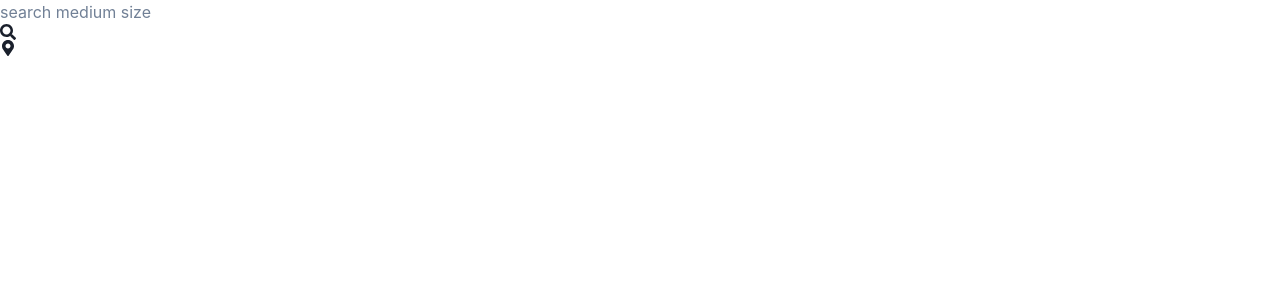
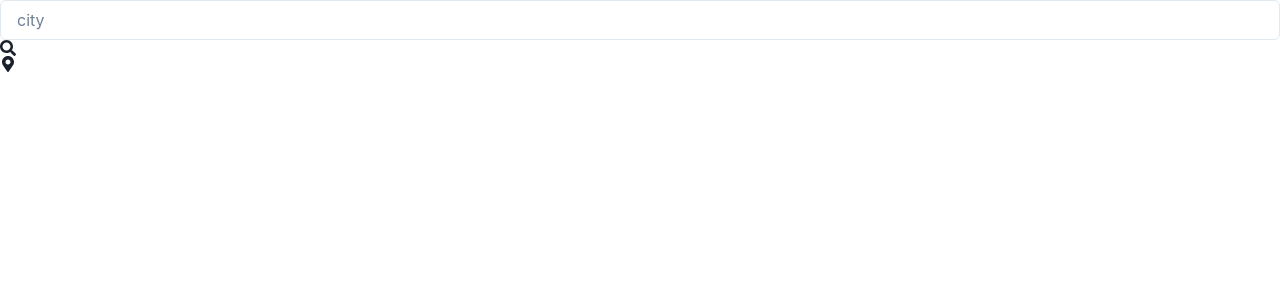
Before and after one commit to asiimwe-a/mentorship-weather-app, a React (Create React App) app: page / in a window 1280 px wide. Shown: the top 300 px of the page. Built offline with nearby package versions, Linux system fonts and the light colour scheme.

Commit message:
add UI design of input field

```diff
--- a/src/components/input.tsx
+++ b/src/components/input.tsx
@@ -1,7 +1,7 @@
 /* eslint-disable @typescript-eslint/no-unused-vars */
 import { Dispatch, SetStateAction, useEffect, useState } from "react";
 import { FaSearch, FaMapMarkerAlt } from "react-icons/fa";
-import { Input } from '@chakra-ui/react'
+import { Box, Input } from '@chakra-ui/react'
 
 export default function Searchbar(search: {
     setSearch: Dispatch<SetStateAction<string | undefined>>;
@@ -25,16 +25,16 @@ export default function Searchbar(search: {
     });
 
     return (
-        <div className="flex  items-center">
-          <input
-            placeholder="search medium size"
-            className="search-bar"
-            onChange={(e) => setInput(e.target.value)}
+        <Box>
+          <Input placeholder='city'
+          variant='outline'
+          focusBorderColor='blue.600'
+          onChange={(e) => setInput(e.target.value)}
             onFocus={(e) => {
-              e.target.value = "";
-            }}
-          ></input>
-          <div
+             e.target.value = "";
+          }}
+ />
+          <Box
             className="icon"
             data-tip="get data by user search"
           >
@@ -42,13 +42,13 @@ export default function Searchbar(search: {
               className="cursor-pointer"
               onClick={() => search.setSearch(input)}
             />
-          </div>
-          <div className="tooltip tooltip-bottom" data-tip="activate user geolocation">
+          </Box>
+          <Box className="tooltip tooltip-bottom" data-tip="activate user geolocation">
             <FaMapMarkerAlt
               className="cursor-pointer"
               onClick={() => search.setGeolocate(!search.geolocate)}
             />
-          </div>
-        </div>
+          </Box>
+        </Box>
       );
     }
```
Also changed, not shown: public/robots.txt.
